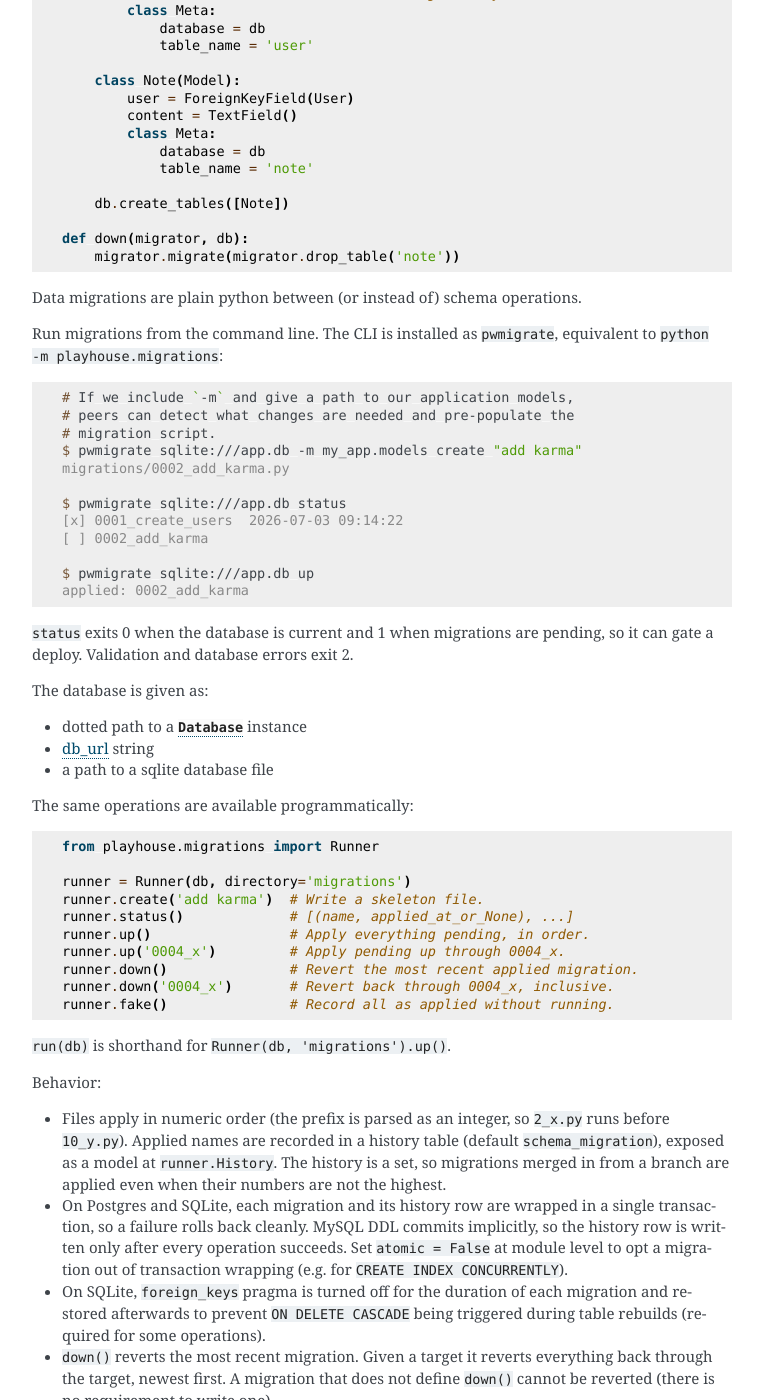
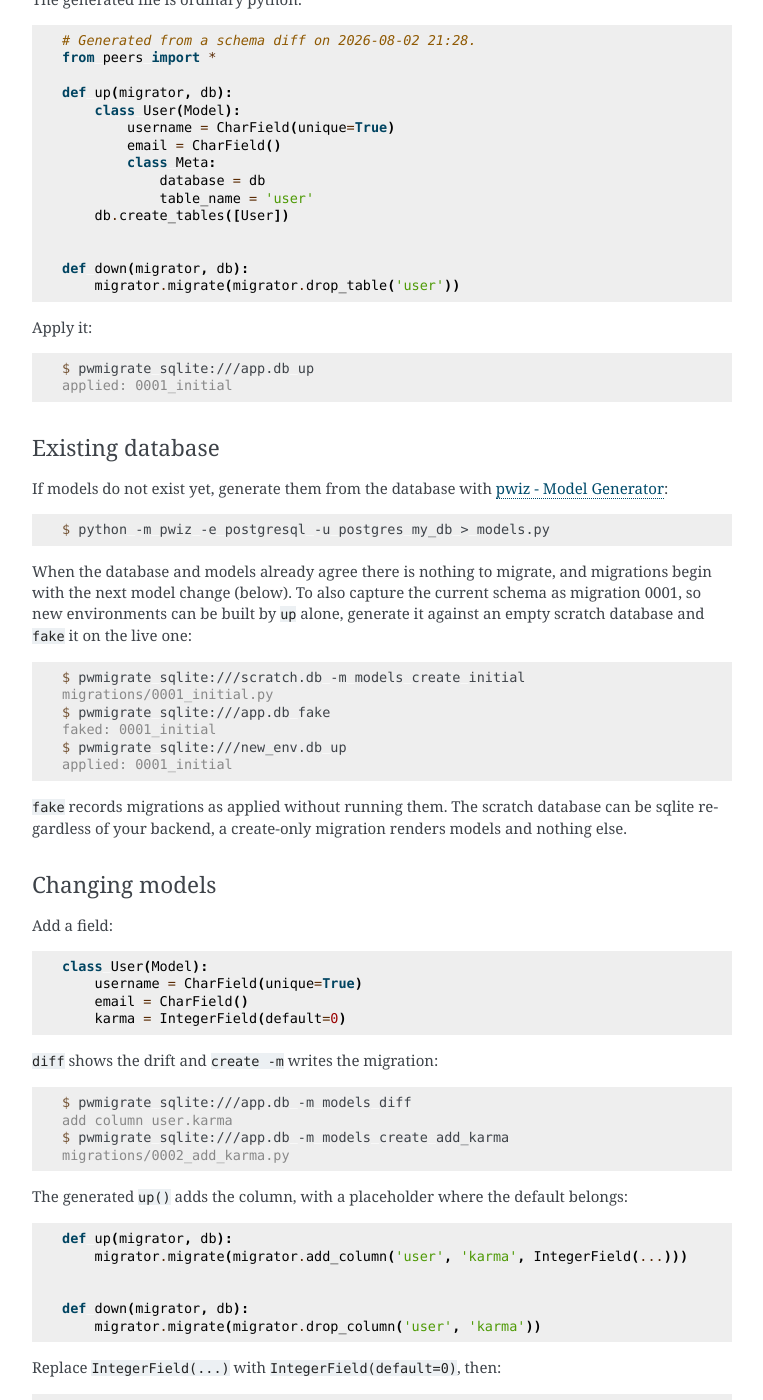
Before and after one commit to Star-DreamDev/myPeers, a Sphinx documentation site: the page built from docs/peers/db_tools.rst, in a window 1280 px wide and 1400 px high, scrolled down 11104 px. Shown: the whole window, without its empty margins (378-1141 px from the left). Built offline with Sphinx 7.4.7, drawn with Linux system fonts in a browser that asks for light colours; the version number could not be read and is left out; some of the changed text lies outside the part shown.

Commit message:
Walkthrough, some cleanups w/error handling.

```diff
--- a/docs/peers/db_tools.rst
+++ b/docs/peers/db_tools.rst
@@ -101,7 +101,8 @@ Alternate drivers:
    :param bool unquote_user: unquote special characters in the user.
    :param connect_params: additional parameters to pass to the Database.
 
-   Parse ``url`` and return an appropriate :class:`Database` instance.
+   Parse ``url`` and return an appropriate :class:`Database` instance. A
+   url without a database name raises ``ValueError``.
 
    Examples:
 
@@ -610,27 +611,144 @@ Migration Runner
 
 The ``playhouse.migrations`` module is a minimal runner built using the
 migration tooling. The runner records which scripts have been applied and
-applies pending ones in order.
+applies pending ones in order. The CLI is installed as ``pwmigrate``,
+equivalent to ``python -m playhouse.migrations``.
 
-Migrations can be auto-generated by diffing your application's models against
-the database, see :ref:`generating-migration-diff`.
+New application
+^^^^^^^^^^^^^^^
 
-Peers migrations are python files with a numeric prefix, defining
-``up(migrator, db)`` and, optionally, ``down(migrator, db)``:
+Given a models module:
 
 .. code-block:: python
 
-   # migrations/0002_add_karma.py
+   # models.py
+   from peers import *
+
+   db = SqliteDatabase('app.db')
+
+   class User(Model):
+       username = CharField(unique=True)
+       email = CharField()
+
+       class Meta:
+           database = db
+
+Generate the initial migration from the models:
+
+.. code-block:: console
+
+   $ pwmigrate sqlite:///app.db -m models create initial
+   migrations/0001_initial.py
+
+The generated file is ordinary python:
+
+.. code-block:: python
+
+   # Generated from a schema diff on 2026-08-02 21:28.
    from peers import *
 
    def up(migrator, db):
-       migrator.migrate(
-           migrator.add_column('user', 'karma', IntegerField(default=0)))
+       class User(Model):
+           username = CharField(unique=True)
+           email = CharField()
+           class Meta:
+               database = db
+               table_name = 'user'
+       db.create_tables([User])
+
+
+   def down(migrator, db):
+       migrator.migrate(migrator.drop_table('user'))
+
+Apply it:
+
+.. code-block:: console
+
+   $ pwmigrate sqlite:///app.db up
+   applied: 0001_initial
+
+Existing database
+^^^^^^^^^^^^^^^^^
+
+If models do not exist yet, generate them from the database with
+:ref:`pwiz`:
+
+.. code-block:: console
+
+   $ python -m pwiz -e postgresql -u postgres my_db > models.py
+
+When the database and models already agree there is nothing to migrate,
+and migrations begin with the next model change (below). To also capture
+the current schema as migration 0001, so new environments can be built
+by ``up`` alone, generate it against an empty scratch database and
+``fake`` it on the live one:
+
+.. code-block:: console
+
+   $ pwmigrate sqlite:///scratch.db -m models create initial
+   migrations/0001_initial.py
+   $ pwmigrate sqlite:///app.db fake
+   faked: 0001_initial
+   $ pwmigrate sqlite:///new_env.db up
+   applied: 0001_initial
+
+``fake`` records migrations as applied without running them. The scratch
+database can be sqlite regardless of your backend, a create-only
+migration renders models and nothing else.
+
+Changing models
+^^^^^^^^^^^^^^^
+
+Add a field:
+
+.. code-block:: python
+
+   class User(Model):
+       username = CharField(unique=True)
+       email = CharField()
+       karma = IntegerField(default=0)
+
+``diff`` shows the drift and ``create -m`` writes the migration:
+
+.. code-block:: console
+
+   $ pwmigrate sqlite:///app.db -m models diff
+   add column user.karma
+   $ pwmigrate sqlite:///app.db -m models create add_karma
+   migrations/0002_add_karma.py
+
+The generated ``up()`` adds the column, with a placeholder where the
+default belongs:
+
+.. code-block:: python
+
+   def up(migrator, db):
+       migrator.migrate(migrator.add_column('user', 'karma', IntegerField(...)))
+
 
    def down(migrator, db):
        migrator.migrate(migrator.drop_column('user', 'karma'))
 
-New tables need no special support. Define the model inline and call
+Replace ``IntegerField(...)`` with ``IntegerField(default=0)``, then:
+
+.. code-block:: console
+
+   $ pwmigrate sqlite:///app.db up
+   applied: 0002_add_karma
+   $ pwmigrate sqlite:///app.db status
+   [x] 0001_initial  2026-08-02 21:28:47
+   [x] 0002_add_karma  2026-08-02 21:28:48
+
+Deployments run ``pwmigrate <db> up``, or call ``run(db)`` from the
+application's startup code. :ref:`generating-migration-diff` describes
+what generation covers.
+
+Migration files
+^^^^^^^^^^^^^^^
+
+Peers migrations are python files with a numeric prefix, defining
+``up(migrator, db)`` and, optionally, ``down(migrator, db)``. New tables
+need no special support. Define the model inline and call
 ``create_tables()``. Being written in the file, the definition is a frozen
 copy, deliberately independent of your application models:
 
@@ -660,33 +778,18 @@ copy, deliberately independent of your application models:
 Data migrations are plain python between (or instead of) schema
 operations.
 
-Run migrations from the command line. The CLI is installed as
-``pwmigrate``, equivalent to ``python -m playhouse.migrations``:
-
-.. code-block:: console
-
-   # If we include `-m` and give a path to our application models,
-   # peers can detect what changes are needed and pre-populate the
-   # migration script.
-   $ pwmigrate sqlite:///app.db -m my_app.models create "add karma"
-   migrations/0002_add_karma.py
-
-   $ pwmigrate sqlite:///app.db status
-   [x] 0001_create_users  2026-07-03 09:14:22
-   [ ] 0002_add_karma
-
-   $ pwmigrate sqlite:///app.db up
-   applied: 0002_add_karma
-
-``status`` exits 0 when the database is current and 1 when migrations
-are pending, so it can gate a deploy. Validation and database errors
-exit 2.
+Command line
+^^^^^^^^^^^^
 
 The database is given as:
 
 * dotted path to a :class:`Database` instance
 * :ref:`db_url <db-url>` string
 * a path to a sqlite database file
+
+``status`` exits 0 when the database is current and 1 when migrations
+are pending, so it can gate a deploy. Validation and database errors
+exit 2.
 
 The same operations are available programmatically:
 
```
Also changed, not shown: CHANGELOG.md (+4 -0 lines), 4 other files.
